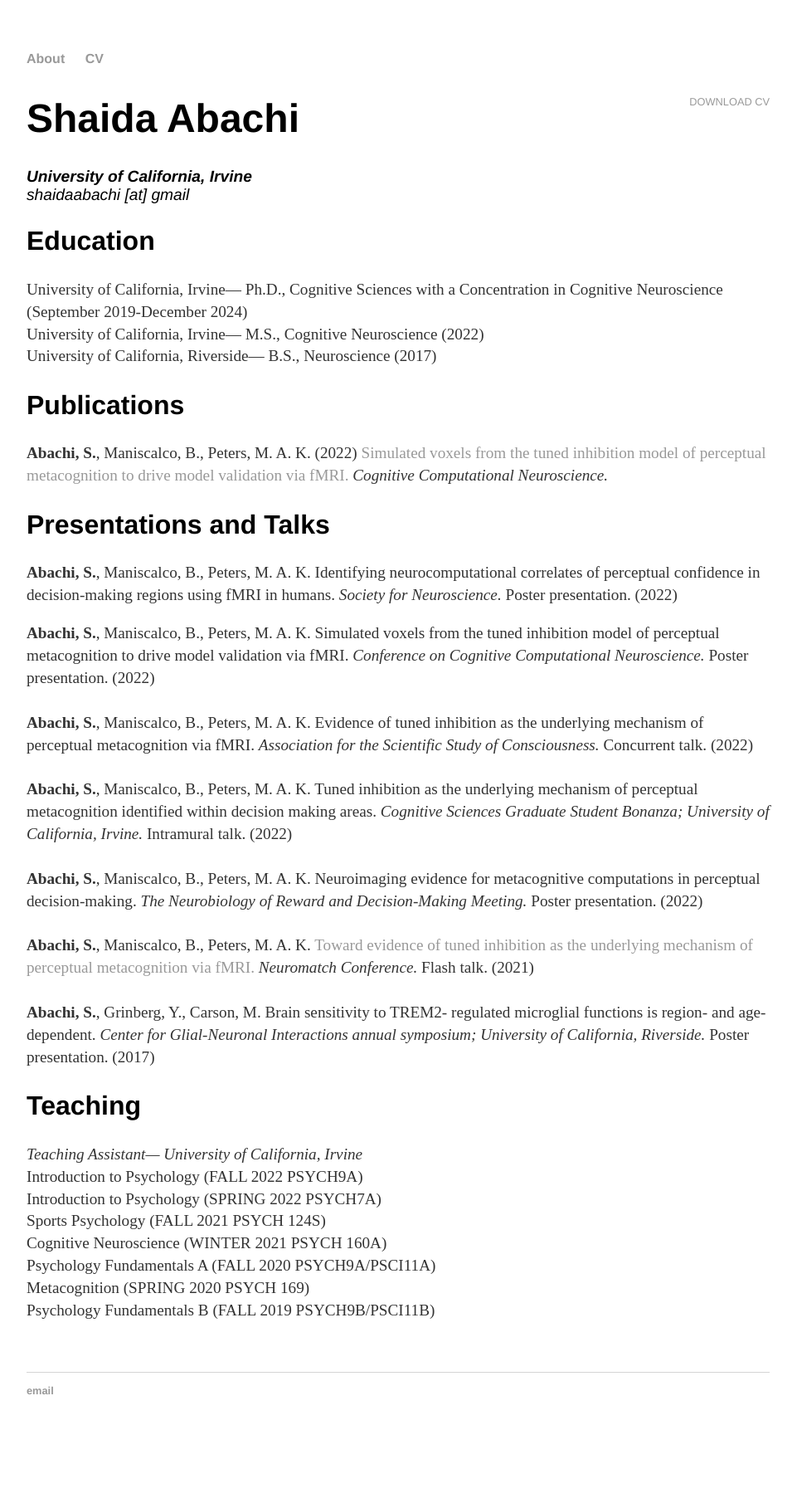
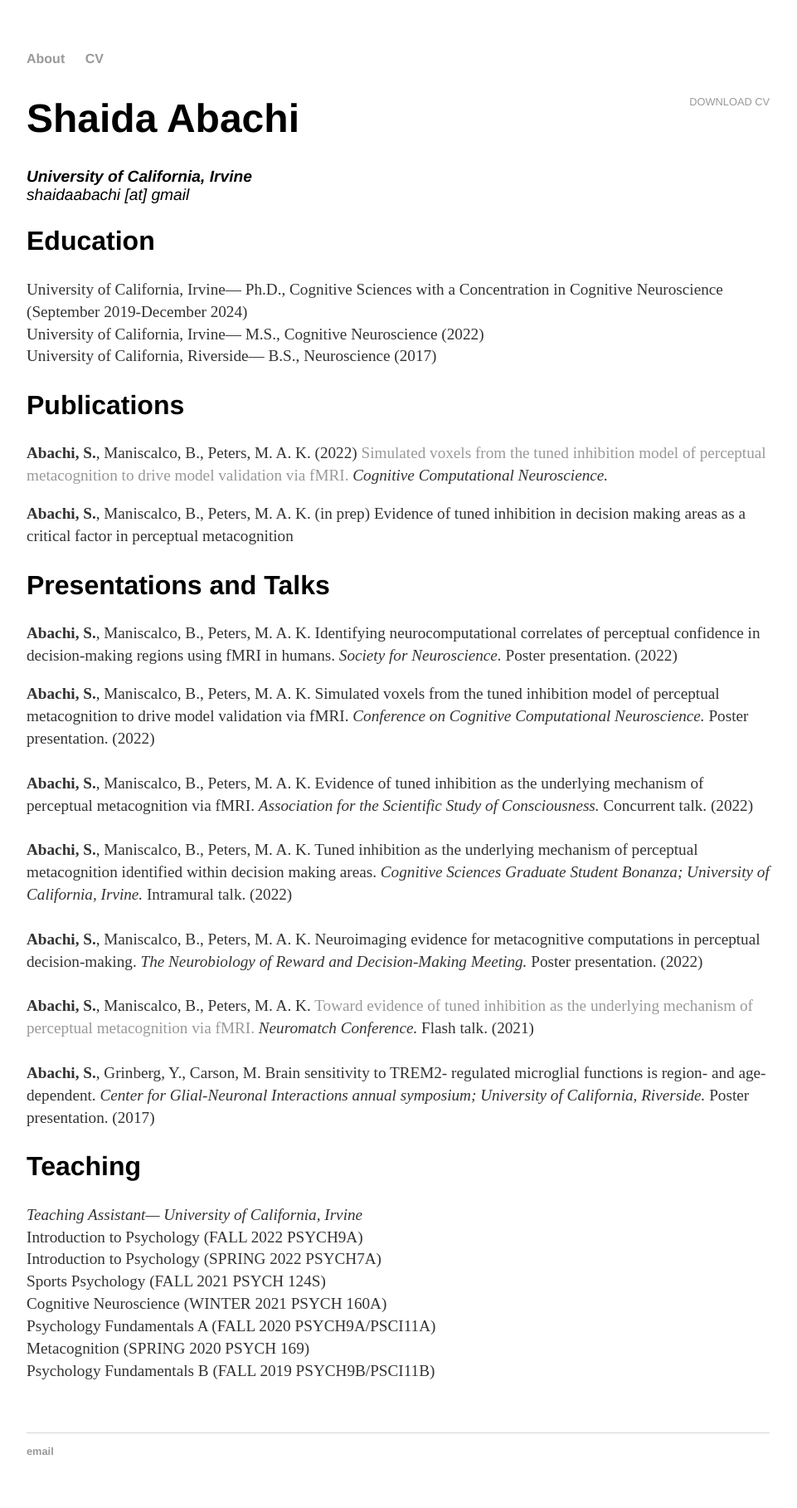
Before and after one commit to shaida-abachi/shaida-abachi.github.io, a Jekyll site: the page built from cv/index.html, in a window 1280 px wide. Shown: the whole page at 83% size, without its empty margins (160-1121 px from the left). Built offline with Jekyll 4.4.1, drawn with Linux system fonts in a browser that asks for light colours; before the commit the page ends 1745 px from its top, so only the background shows below that.

Commit message:
Update index.html
add pub

```diff
--- a/cv/index.html
+++ b/cv/index.html
@@ -19,8 +19,8 @@ title: CV of Shaida Abachi
 					University of California, Riverside— B.S., Neuroscience (2017)</p>
 
 					<h2>Publications</h2>
-
 					<p><strong>Abachi, S.</strong>, Maniscalco, B., Peters, M. A. K. (2022) <a href="https://2022.ccneuro.org/Papers/Uploads/Proposals/PaperNum/1143/20220602043058_756443_1143.pdf">Simulated voxels from the tuned inhibition model of perceptual metacognition to drive model validation via fMRI.</a> <em>Cognitive Computational Neuroscience.</em><br></p>
+					<p><strong>Abachi, S.</strong>, Maniscalco, B., Peters, M. A. K. (in prep) Evidence of tuned inhibition in decision making areas as a critical factor in perceptual metacognition <br></p>
 
 
 					<h2>Presentations and Talks</h2>
```
